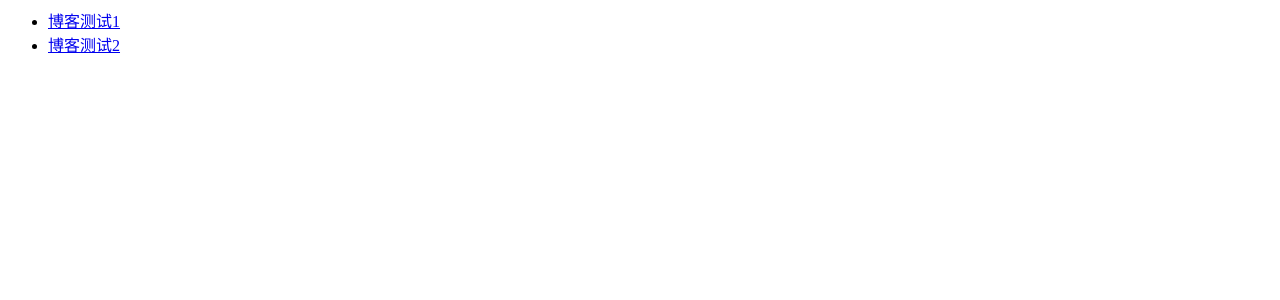
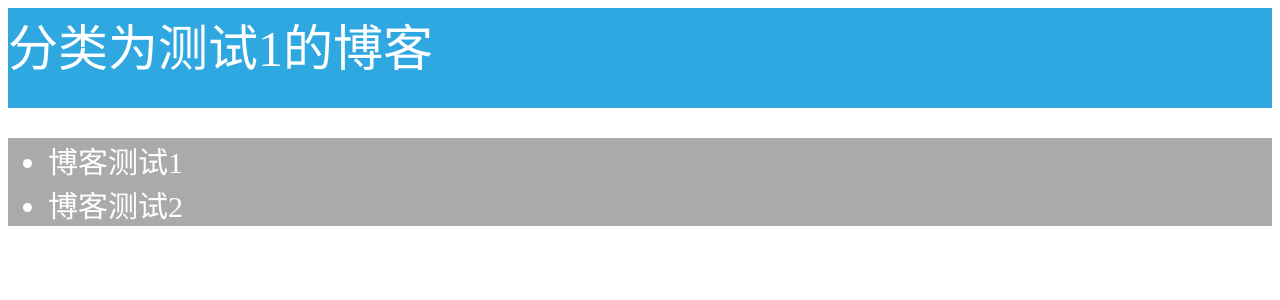
Before and after one commit to AllanWoo/simple-django-blog, a Django app: a page that uses blogsite/blog/templates/blogs/category.html in a window 1280 px wide. Shown: the top 300 px of the page. Run offline with Django 3.2, Linux system fonts and the light colour scheme; data comes from the database, SQL or seed files in the repository; both versions use the stored data as it was after the commit; some libraries are stand-ins or nearby versions.

Commit message:
add a poor css

```diff
--- /dev/null
+++ b/blogsite/blog/static/css/style.css
@@ -0,0 +1,54 @@
+div{
+	min-width: 800px;
+}
+.head{
+	height: 250px;
+	text-align: left;
+	color: white;
+ 	font-family: "微软雅黑","黑体",serif;
+	background-color: #2fa8e1
+}
+
+.head a{
+	text-align: left;
+	color: white;
+}
+
+.last{
+ 	font-family: "微软雅黑","黑体",serif;
+	min-width: 800px;
+	background-color: #aaaaaa;
+	font-size: 30px;
+	color: white;
+}
+
+.last a{
+	color: white;
+	text-decoration: none;
+}
+
+
+.cat{
+ 	font-family: "微软雅黑","黑体",serif;
+	min-width: 800px;
+	background-color: #aaaaaa;
+	font-size: 30px;
+	color: white;
+}
+
+.cat a{
+	color: white;
+	text-decoration: none;
+}
+
+.text{
+	background-color: #f0e18c;
+}
+
+.comment{
+ 	font-family: "微软雅黑","黑体",serif;
+	min-width: 800px;
+	background-color: #aaaaaa;
+	font-size: 15px;
+	color: white;
+}
--- a/blogsite/blog/templates/blogs/category.html
+++ b/blogsite/blog/templates/blogs/category.html
@@ -1,3 +1,12 @@
+<!DOCTYPE html>
+<html lang="zh">
+<mata content="text/html" charset="utf-8">
+<link rel="stylesheet" type="text/css" href="../../static/css/style.css"/>
+<head>
+	<title>{{cat.name}}</title>
+	<div class="head" style="height:100px;font-size:50px">分类为{{cat.name}}的博客</div>
+</head>
+<div class="last">
 {% if articles %}
 	<ul>
 	{% for article in articles %}
@@ -7,3 +16,5 @@
 {% else %}
 	<p>No articles are avaliable</p>
 {% endif %}
+</div>
+</html>
--- a/blogsite/blog/views.py
+++ b/blogsite/blog/views.py
@@ -27,9 +27,9 @@ def article(request,article_id):
 def category(request,category_id):
 	cur_cat = Category.objects.get(pk = category_id)
 	articles = Article.objects.filter(category = cur_cat)
-	return render(request, 'blogs/category.html', {'articles': articles})
+	return render(request, 'blogs/category.html', {'articles': articles,'cat' : cur_cat})
 
 def tag(request,tag_id):
-	# cur_tag = Tag.objects.get(pk = tag_id)
+	cur_tag = Tag.objects.get(pk = tag_id)
 	articles = Article.objects.filter(tags__id__contains = tag_id)
-	return render(request, 'blogs/tag.html', {'articles': articles})
+	return render(request, 'blogs/tag.html', {'articles': articles,'tag':cur_tag})
--- a/blogsite/blogsite/urls.py
+++ b/blogsite/blogsite/urls.py
@@ -15,6 +15,8 @@ Including another URLconf
 """
 from django.conf.urls import url,include
 from django.contrib import admin
+from django.conf import settings
+from django.conf.urls.static import static
 
 urlpatterns = [
 	url(r'^$',include('blog.urls')),
@@ -22,4 +24,4 @@ urlpatterns = [
     url(r'^admin/', admin.site.urls),
     url(r'^comments/', include('django_comments.urls')),
     url(r'^ckeditor/', include('ckeditor_uploader.urls')),
-]
+] + static(settings.STATIC_URL, document_root=settings.STATIC_ROOT)
```
Also changed, not shown: blogsite/blog/templates/blogs/article.html (+17 -4 lines), blogsite/blog/templates/blogs/index.html (+18 -1 lines), blogsite/blog/templates/blogs/tag.html (+11 -0 lines), blogsite/db.sqlite3.
